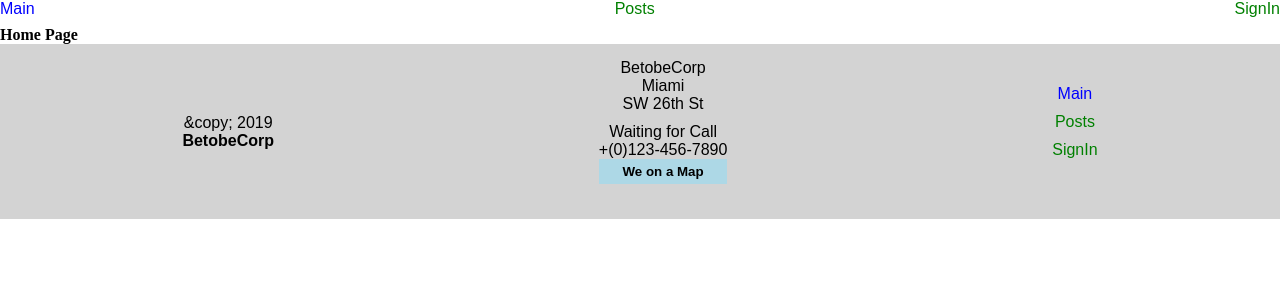
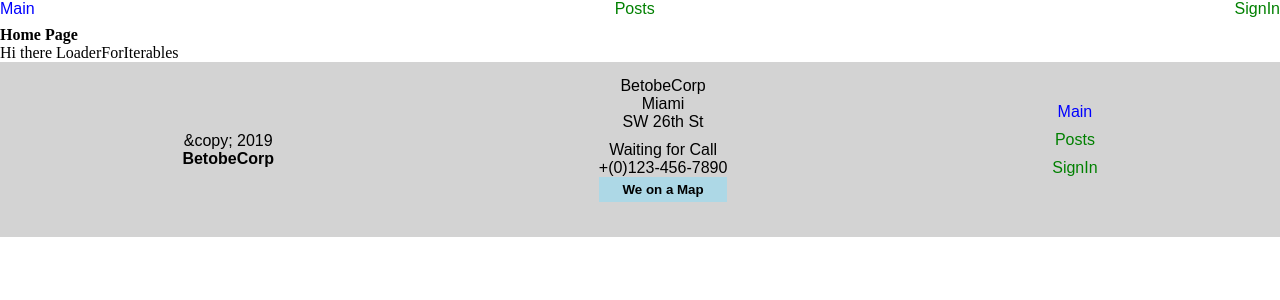
Before and after one commit to Frayz17/advanced-js, a React (Create React App) app: page / in a window 1280 px wide. Shown: the top 300 px of the page. Built offline with nearby package versions, Linux system fonts and the light colour scheme.

Commit message:
initial commit

```diff
--- /dev/null
+++ b/src/modules/LoaderForIterables/LoaderForIterables.jsx
@@ -0,0 +1,6 @@
+import React from 'react';
+import Block from 'components/Block';
+
+export default () => {
+  return <Block>Hi there LoaderForIterables</Block>;
+};
--- /dev/null
+++ b/src/modules/LoaderForIterables/index.js
@@ -0,0 +1,3 @@
+import LoaderForIterables from './LoaderForIterables.jsx';
+
+export default LoaderForIterables;
--- a/src/routes/Home/Home.jsx
+++ b/src/routes/Home/Home.jsx
@@ -1,5 +1,6 @@
 import React from 'react';
 import { connect } from 'react-redux';
+import LoaderForIterables from 'modules/LoaderForIterables';
 // import { withRouter } from 'react-router-dom';
 
 export default connect((state, props) => {
@@ -8,6 +9,11 @@ export default connect((state, props) => {
   };
 })(
   React.memo(({ history }) => {
-    return <b>Home Page</b>;
+    return (
+      <>
+        <b>Home Page</b>
+        <LoaderForIterables />
+      </>
+    );
   })
 );
```
